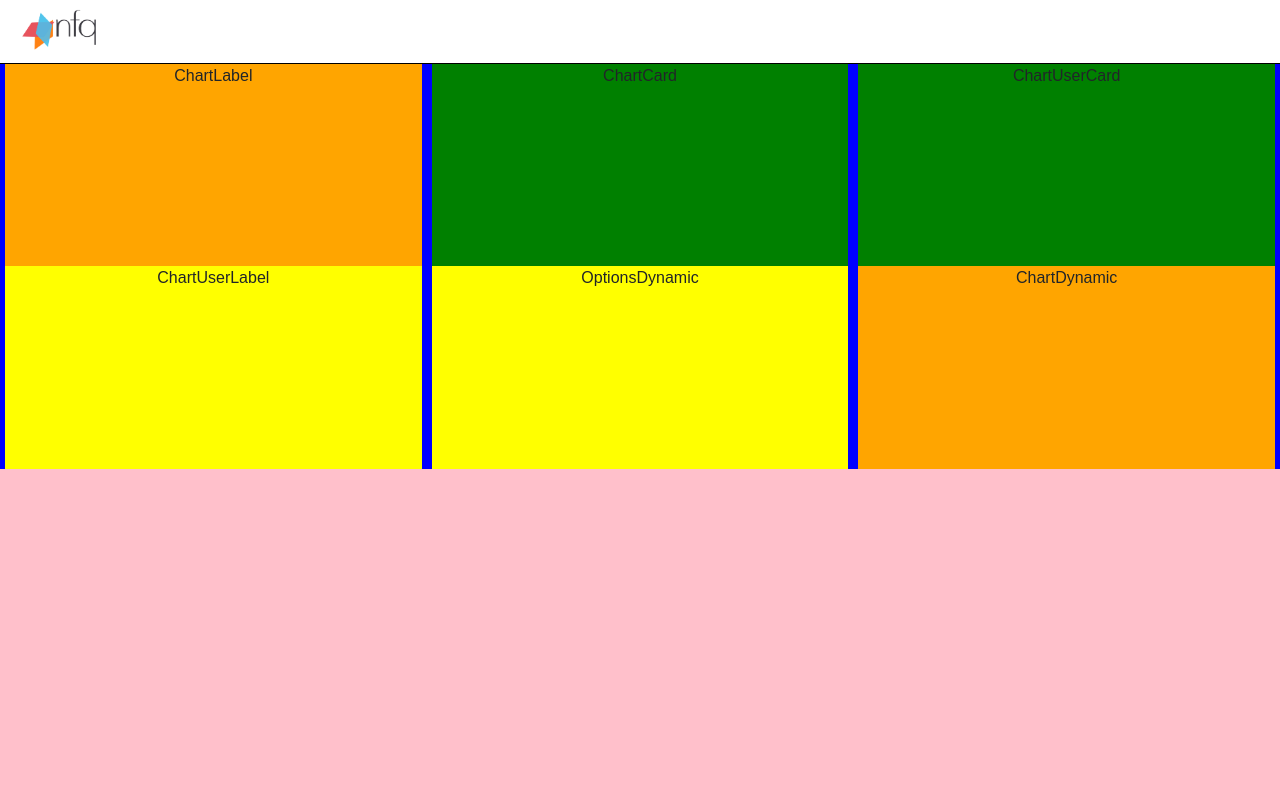
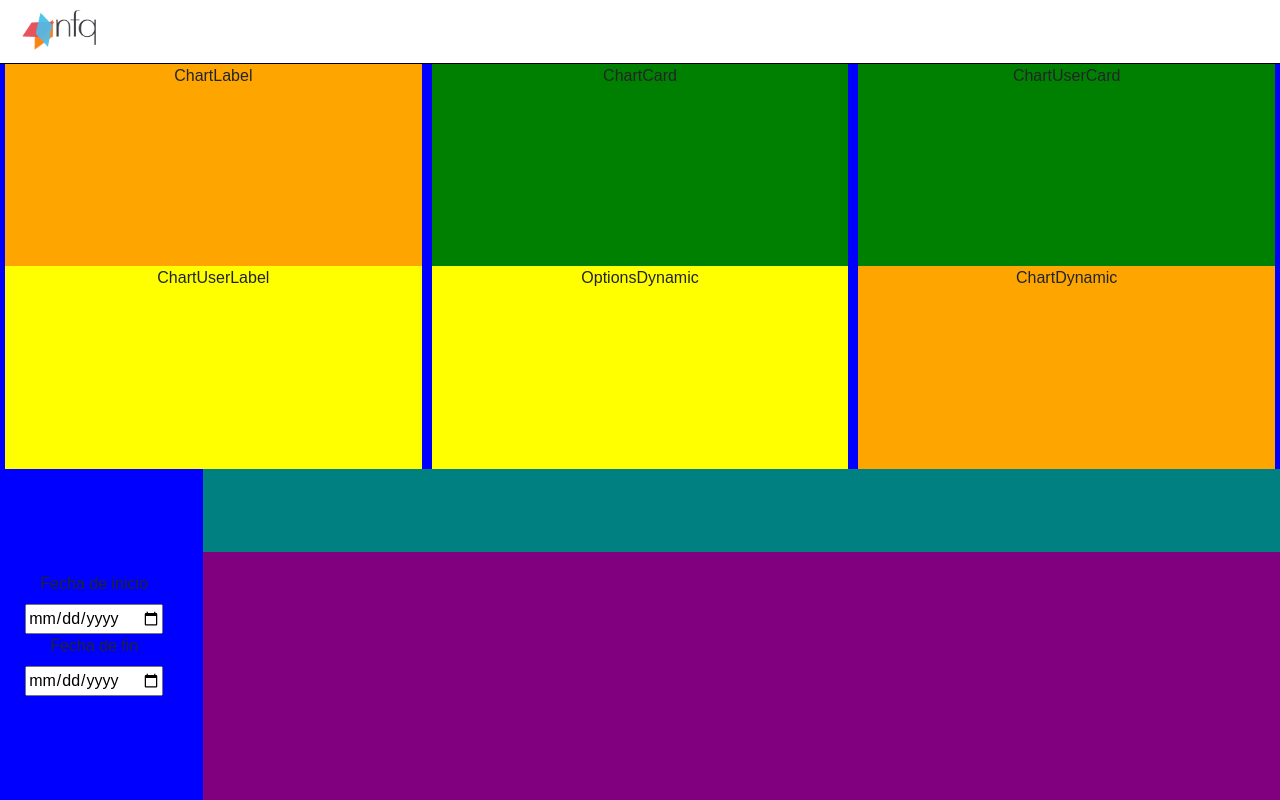
Before and after one commit to Adalab/project-dorcas-s4-oval, a React (Create React App) app: page / in a window 1280 px wide. Built offline with nearby package versions, Linux system fonts and the light colour scheme.

Commit message:
basic distribution satisfaction

```diff
--- a/src/components/Satisfaction.js
+++ b/src/components/Satisfaction.js
@@ -3,14 +3,32 @@ import '../styles/Satisfaction.css';
 
 class Satisfaction extends React.Component {
 
-	render () {
+  render() {
 
-		return (
+    return (
+      <section className="section__satisfaction">
+        <div class="row h-100">
+          <div class="col-2 h-100 satisfation__menu">
+            <div className="container_date-input">
+              <div className="container_date">
+                <label for="day_init">Fecha de inicio</label>
+                <input type="date" />
+              </div>
+              <div className="container_date">
+                <label for="party">Fecha de fin</label>
+                <input type="date" />
+              </div>
+            </div>
+          </div>
+          <div class="col-10 h-100 satisfation__info">
+            <div className="satisfation__media-equip"></div>
+            <div className="satisfation__media-personal"></div>
 
-			<section className="section__satisfaction"></section>
-
-		);
-	}
+          </div>
+        </div>
+      </section>
+    );
+  }
 
 }
 
--- a/src/styles/Satisfaction.css
+++ b/src/styles/Satisfaction.css
@@ -2,3 +2,23 @@
   height: 45%;
   width: 100%;
   background: pink; }
+
+.satisfation__menu {
+  background: blue;
+  display: flex;
+  align-items: center;
+  justify-content: center; }
+
+.container_date {
+  display: flex;
+  flex-direction: column; }
+
+.satisfation__info {
+  background: purple;
+  display: flex;
+  padding: 0; }
+
+.satisfation__media-equip {
+  width: 100%;
+  height: 25%;
+  background: teal; }
--- a/src/styles/Satisfaction.scss
+++ b/src/styles/Satisfaction.scss
@@ -3,3 +3,26 @@
 	width     : 100%;
 	background: pink;
 }
+.satisfation__menu {
+	background: blue;
+	display: flex;
+	align-items: center;
+	justify-content: center;
+}
+.container_date-input {
+
+}
+.container_date {
+	display: flex;
+	flex-direction: column;
+}
+.satisfation__info {
+	background: purple;
+	display: flex;
+	padding: 0;
+}
+.satisfation__media-equip {
+	width: 100%;
+	height: 25%;
+	background: teal;
+}
```
